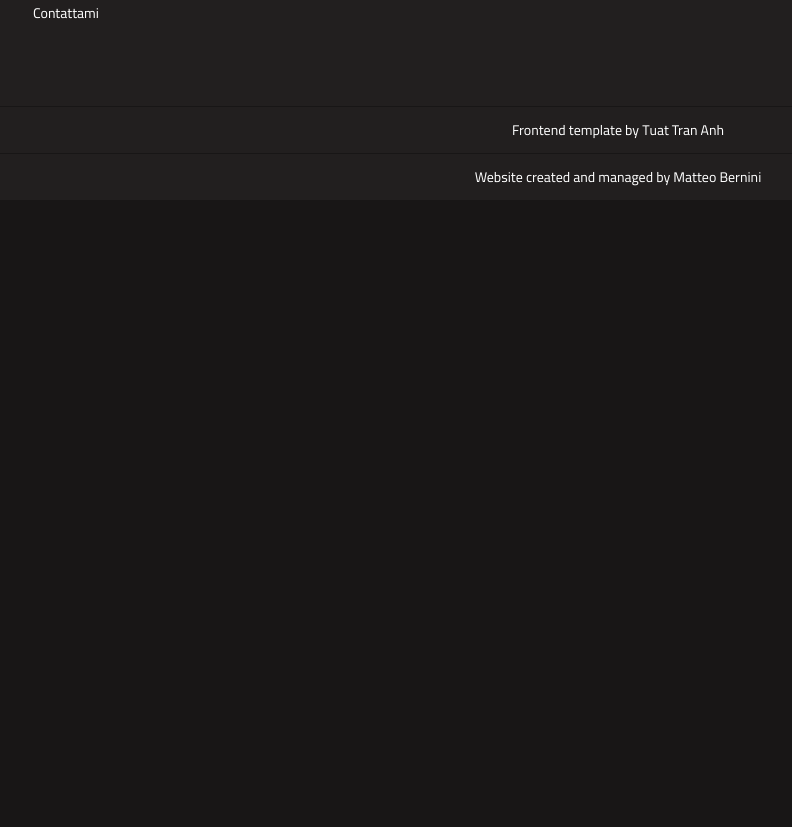
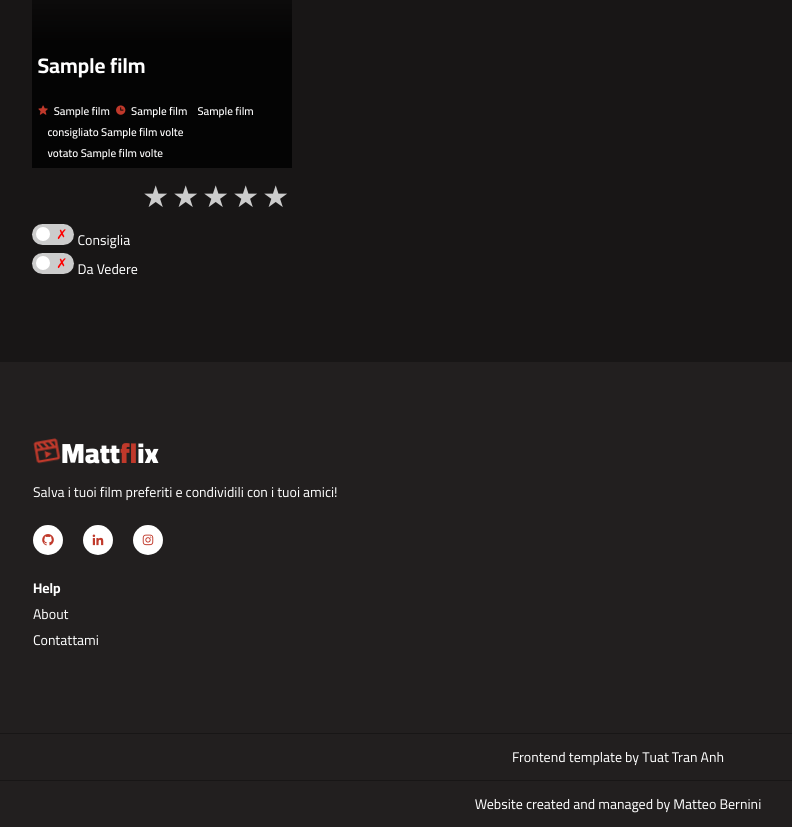
Before and after one commit to mattebernini/mattflix, a Flask app: template website/templates/cosa_vedere.html in a window 1280 px wide. Shown: the part 1032-1859 px from the top of the page, without its empty margins (22-814 px from the left). Before the commit the page ends 1218 px from the top, so only its background shows below. Run offline with Flask 3, Linux system fonts and the light colour scheme; the template is opened without the code that fills it: most values are stand-ins (such as "Sample title", 1, 10 or a date in 2020); some libraries are stand-ins or nearby versions.

Commit message:
added best from amici

```diff
--- a/website/frontend.py
+++ b/website/frontend.py
@@ -1,5 +1,5 @@
 from flask import Blueprint, render_template, request
-from website.utility import get_best_film_by_imdb, get_da_vedere, get_comune, get_seguiti, get_ti_seguono, get_tutti_utenti, get_tutti_film, save_cookie, get_film_search, get_preferiti, get_consigliati
+from website.utility import get_best_amici, get_best_film_by_imdb, get_da_vedere, get_comune, get_seguiti, get_ti_seguono, get_tutti_utenti, get_tutti_film, save_cookie, get_film_search, get_preferiti, get_consigliati
 from flask_login import login_required, current_user
 from .models import Utente, Seguaci
 from . import db
@@ -62,4 +62,6 @@ def profilo(username_amico):
 def cosa_vedere():
     return render_template("cosa_vedere.html",
                            migliori = get_best_film_by_imdb(),
+                           amici = get_best_amici(current_user.id),
+                           serie = 0,
                             user=current_user)
--- a/website/templates/cosa_vedere.html
+++ b/website/templates/cosa_vedere.html
@@ -8,6 +8,57 @@
                 </div>
                 <div class="movies-slide carousel-nav-center owl-carousel">
                     {% for film in migliori %}
+                    <!-- MOVIE ITEM -->
+                    <div class="movie-item-wrapper">
+                        <a target="_blank" href="https://www.imdb.com/title/tt{{film[0]}}" class="movie-item">
+                            <img src="{{film[2]}}" alt="">
+                            <div class="movie-item-content">
+                                <div class="movie-item-title">
+                                    {{film[1]}}
+                                </div>
+                            </div>
+                        </a>
+                        <form id="rate_film_{{ film[0] }}" class="rate">
+                            <input type="radio" id="star5_{{ film[0] }}" name="rate_{{ film[0] }}" value="5" />
+                            <label for="star5_{{ film[0] }}" title="text">5 stars</label>
+                            <input type="radio" id="star4_{{ film[0] }}" name="rate_{{ film[0] }}" value="4" />
+                            <label for="star4_{{ film[0] }}" title="text">4 stars</label>
+                            <input type="radio" id="star3_{{ film[0] }}" name="rate_{{ film[0] }}" value="3" />
+                            <label for="star3_{{ film[0] }}" title="text">3 stars</label>
+                            <input type="radio" id="star2_{{ film[0] }}" name="rate_{{ film[0] }}" value="2" />
+                            <label for="star2_{{ film[0] }}" title="text">2 stars</label>
+                            <input type="radio" id="star1_{{ film[0] }}" name="rate_{{ film[0] }}" value="1" />
+                            <label for="star1_{{ film[0] }}" title="text">1 star</label>
+                        </form>
+                        <form id="consiglia_film_{{ film[0] }}" class="consiglia_film checkbox">
+                            <input type="checkbox" name="consiglia_{{ film[0] }}" id="consiglia"/>
+                            <label for="consiglia">
+                                Consiglia
+                                <div></div>
+                            </label>
+                        </form>
+                        <form id="da_vedere_{{ film[0] }}" class="checkbox da_vedere">
+                                <input type="checkbox" name="da_vedere_{{ film[0] }}" id="da_vedere"/>
+                                <label for="da_vedere">
+                                    Da Vedere
+                                    <div></div>
+                                </label>
+                        </form>
+                    </div>
+                    <!-- END MOVIE ITEM -->
+                    {% endfor %}
+                </div>
+            </div>
+        </div>
+        <!-- END migliori SECTION -->
+        <!-- amici SECTION -->
+        <div class="section">
+            <div class="container">
+                <div class="section-header">
+                    migliori per i tuoi amici
+                </div>
+                <div class="movies-slide carousel-nav-center owl-carousel">
+                    {% for film in amici %}
                     <!-- MOVIE ITEM -->
                     <div class="movie-item-wrapper">
                         <a target="_blank" href="https://www.imdb.com/title/tt{{film[0]}}" class="movie-item">
@@ -27,6 +78,12 @@
                                     </div>
                                     <div class="movie-info">
                                         <span>{{film[5]}}</span>
+                                    </div>
+                                    <div class="movie-info">
+                                        <span>consigliato {{film[6]}} volte</span>
+                                    </div>
+                                    <div class="movie-info">
+                                        <span>votato {{film[8]}} volte</span>
                                     </div>
                                 </div>
                             </div>
@@ -63,7 +120,7 @@
                 </div>
             </div>
         </div>
-        <!-- END migliori SECTION -->
+        <!-- END amici SECTION -->
         <script type="text/javascript" src="https://code.jquery.com/jquery-1.7.1.min.js"></script>
         <script src="{{ url_for('static',filename='js/film_rating.js') }}"></script>
         <script src="{{ url_for('static',filename='js/consiglia_film.js') }}"></script>
```
Also changed, not shown: website/utility.py (+46 -29 lines), README.md.
